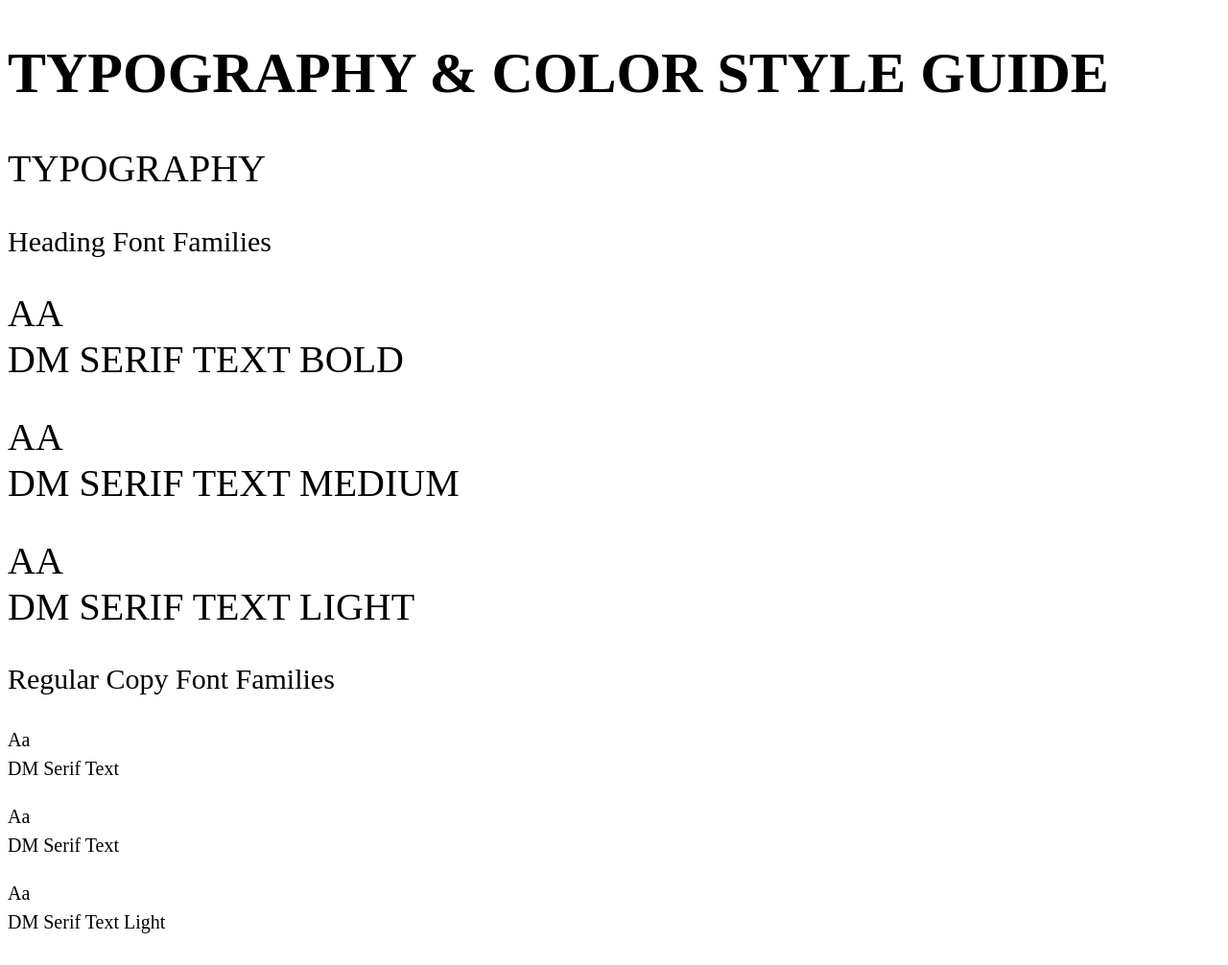
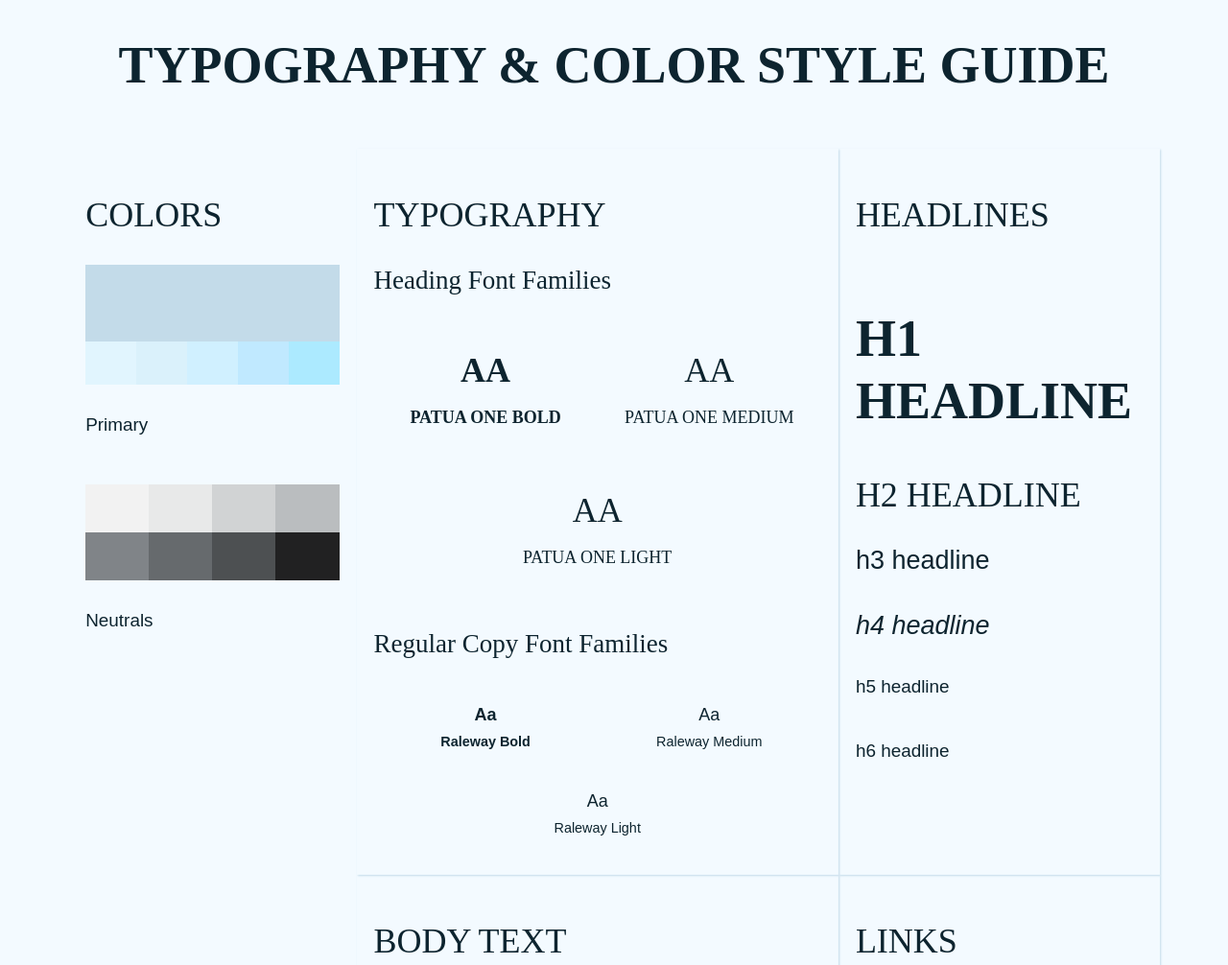
Before and after one commit to ENG317/css-exercises, a plain HTML site: page 3-typography/britt/professional.html in a window 1280 px wide. Shown: the top 1006 px of the page at 96% size. Drawn offline with Linux system fonts and the light colour scheme; files that its build step writes are made by us from their sources; a web font is replaced by a local one.

Commit message:
TYPOGRAPHY IS DONE!!!!
I did it!!

```diff
--- a/2-sizing-units/css/britt.css
+++ b/2-sizing-units/css/britt.css
@@ -75,11 +75,14 @@
 .wireframe {
   p {
     line-height: 1;
+    font-size: 20px;
   }
   & .biggerimage {
     float: left;
+    width: auto;
   }
   & .smallerimage {
     float: right;
+    width: auto;
   }
 }
--- a/3-typography/britt/css/fancy.css
+++ b/3-typography/britt/css/fancy.css
@@ -37,43 +37,36 @@
 =============*/
 
 :root {
-  --backgroundColor: #fff;
-  --foregroundColor: #111;
+  --backgroundColor: #f3faff;
+  --foregroundColor: #0d242f;
 
-  --primaryColor: #03a9f4;
-  --primaryShade1: #e1f5fe;
-  --primaryShade2: #b3e5fc;
-  --primaryShade3: #4fc3f7;
-  --primaryShade4: #0288d1;
-  --primaryShade5: #0277bd;
+  --primaryColor: #285463;
+  --primaryShade1: #bedbe1;
+  --primaryShade2: #85bfd1;
+  --primaryShade3: #61aebc;
+  --primaryShade4: #265c6a;
+  --primaryShade5: #11576b;
 
-  --secondaryColor: #673ab7;
-  --secondaryShade1: #ede7f6;
-  --secondaryShade2: #d1c4e9;
-  --secondaryShade3: #9575cd;
-  --secondaryShade4: #512da8;
-  --secondaryShade5: #311b92;
+  --secondaryColor: #342112;
+  --secondaryShade1: #efe2d6;
+  --secondaryShade2: #be936b;
+  --secondaryShade3: #8f6b49;
+  --secondaryShade4: #644127;
+  --secondaryShade5: #4e2f1c;
 
-  --accentColor: #009688;
-  --accentShade1: #e0f2f1;
-  --accentShade2: #b2dfdb;
-  --accentShade3: #4db6ac;
-  --accentShade4: #00796b;
-  --accentShade5: #004d40;
+  /* --accentColor: #f1b211;
+  --accentShade1: #f9f1dc;
+  --accentShade2: #f4dea7;
+  --accentShade3: #f2cb69;
+  --accentShade4: #f0bb34;
+  --accentShade5: #b68300;
 
-  --accent2Color: #8bc34a;
-  --accent2Shade1: #e7f6d5;
-  --accent2Shade2: #c5e1a5;
-  --accent2Shade3: #aed581;
-  --accent2Shade4: #689f38;
-  --accent2Shade5: #558b2f;
-
-  --accent3Color: #f44336;
-  --accent3Shade1: #ffdde0;
-  --accent3Shade2: #ffcdd2;
-  --accent3Shade3: #ef9a9a;
-  --accent3Shade4: #d32f2f;
-  --accent3Shade5: #b71c1c;
+  --accent2Color: #009688;
+  --accent2Shade1: #e0f2f1;
+  --accent2Shade2: #b2dfdb;
+  --accent2Shade3: #64babe;
+  --accent2Shade4: #429499;
+  --accent2Shade5: #1d7b80; */
 
   --neutralShade1: #f2f2f2;
   --neutralShade2: #e8e9e9;
@@ -87,10 +80,13 @@
   --grayColor: #999;
   --lightGrayColor: #ddd;
 
+  --background-color: #efede9;
+  --font-color: #251403;
+  --accent-color: #41757e;
+
   /* Fonts */
   --copyFontFamily: "Poppins", sans-serif;
-  --headingFontFamily: "Exo 2", serif;
-  /* Change default root font size (16px), if desired */
+  --headingFontFamily: "Corinthia", serif;
   font-size: 18px;
 
   /* You can also use it for generally applied sizing and spacing. */
@@ -141,13 +137,11 @@ h1 {
   /* Check out the clamp() method! */
   font-size: clamp(2.5rem, 3rem, 3.5rem);
   line-height: 1.2;
-  text-transform: uppercase;
 }
 h2 {
   font-weight: 500;
   font-size: clamp(1.75rem, 2rem, 2.5rem);
   line-height: 1.2;
-  text-transform: uppercase;
 }
 h3 {
   font-weight: 500;
--- a/3-typography/britt/css/professional.css
+++ b/3-typography/britt/css/professional.css
@@ -7,7 +7,6 @@
   1. Import your own fonts via https://fonts.google.com. Be sure to revise the family names in the CSS and in the HTML
 ==============*/
 
-/* serif font */
 @import url("https://fonts.googleapis.com/css2?family=DM+Serif+Text:ital@0;1&display=swap");
 
 /*============
@@ -37,16 +36,70 @@
 =============*/
 
 :root {
+  --backgroundColor: #f3faff;
+  --foregroundColor: #0d242f;
+
+  --primaryColor: #c3dbe9;
+  --primaryShade1: #e1f5fe;
+  --primaryShade2: #daf1fb;
+  --primaryShade3: #d0f0ff;
+  --primaryShade4: #c0e9ff;
+  --primaryShade5: #aceaff;
+
+  /* --secondaryColor: #f44336;
+  --secondaryShade1: #ffdde0;
+  --secondaryShade2: #ffcdd2;
+  --secondaryShade3: #ef9a9a;
+  --secondaryShade4: #d32f2f;
+  --secondaryShade5: #b71c1c;
+
+  --accentColor: #f1b211;
+  --accentShade1: #f9f1dc;
+  --accentShade2: #f4dea7;
+  --accentShade3: #f2cb69;
+  --accentShade4: #f0bb34;
+  --accentShade5: #b68300;
+
+  --accent2Color: #009688;
+  --accent2Shade1: #e0f2f1;
+  --accent2Shade2: #b2dfdb;
+  --accent2Shade3: #64babe;
+  --accent2Shade4: #429499;
+  --accent2Shade5: #1d7b80; */
+
+  --neutralShade1: #f2f2f2;
+  --neutralShade2: #e8e9e9;
+  --neutralShade3: #d1d3d4;
+  --neutralShade4: #babdbf;
+  --neutralShade5: #808488;
+  --neutralShade6: #666a6d;
+  --neutralShade7: #4d5052;
+  --neutralShade8: #212122;
+
+  --grayColor: #999;
+  --lightGrayColor: #ddd;
+
   /* Fonts */
-  --copyFontFamily: "DM Serif Text", serif;
-  --headingFontFamily: "DM Serif Text", serif;
+  --copyFontFamily: "DM Serif Text", sans-serif;
+  --headingFontFamily: "Patua One", serif;
   /* Change default root font size (16px), if desired */
-  font-size: 20px;
+  font-size: 18px;
 
   /* You can also use it for generally applied sizing and spacing. */
   --borderRadius: 6px;
   --boxShadow: 0 2px 5px rgba(#333, 0.2);
 }
+
+/*
+  After you define your color schemes above, revise the color and typography rulesets below in accordance with your desired new font families, weights, line-heights, etc. You can even modify which variables are being used.
+*/
+
+/* GENERAL COLOR SCHEME */
+body {
+  background: var(--backgroundColor);
+  color: var(--foregroundColor);
+}
+
 /*==========
   TYPOGRAPHY
 ===========*/
@@ -113,3 +166,46 @@ h6 {
 a {
   font-weight: 500;
 }
+
+/* Default Font Colors & Styling */
+
+/* default links */
+a {
+  color: var(--foregroundColor);
+  border-bottom: 2px dashed;
+  cursor: pointer;
+  transition: 0.4s;
+}
+a:hover {
+  background-color: var(--accentColor);
+  border-bottom: 3px solid var(--secondaryShade5);
+  transition: 0.4s;
+}
+
+/* primary color links */
+a.primary {
+  color: var(--primaryColor);
+  border-bottom: 2px dashed;
+  cursor: pointer;
+  transition: 0.4s;
+}
+a.primary:hover {
+  color: var(--primaryShade1);
+  background-color: var(--primaryShade4);
+  border-bottom: 3px solid var(--secondaryColor);
+  transition: 0.4s;
+}
+
+/* secondary color links */
+a.secondary {
+  color: var(--secondaryShade5);
+  border-bottom: 2px dashed;
+  cursor: pointer;
+  transition: 0.4s;
+}
+a.secondary:hover {
+  color: var(--secondaryShade1);
+  background-color: var(--secondaryShade5);
+  border-bottom: 3px solid var(--primaryColor);
+  transition: 0.4s;
+}
--- /dev/null
+++ b/3-typography/britt/css/sg-1.css
@@ -0,0 +1,2 @@
+@import url(professional.css);
+@import url(sg-main.css);
--- /dev/null
+++ b/3-typography/britt/css/sg-2.css
@@ -0,0 +1,2 @@
+@import url(fancy.css);
+@import url(sg-main.css);
--- /dev/null
+++ b/3-typography/britt/css/sg-main.css
@@ -0,0 +1,292 @@
+/*##########################################
+
+  !!!!IGNORE!!!!
+  STYLES BELOW ARE SPECIFIC TO THE STYLE GUIDE
+  DO NOT COPY-PASTE THESE STYLES
+
+###########################################*/
+
+/*==============
+  LAYOUT STYLES
+  DO NOT CHANGE!
+===============*/
+
+.main_banner {
+  h1 {
+    text-align: center;
+  }
+}
+
+/*Large Screen Layout*/
+main {
+  width: 90%;
+  margin: 3em auto;
+  display: grid;
+  grid-template-columns: 30ch repeat(5, minmax(50px,1fr));
+  grid-template-areas:
+  "colors typography typography typography headlines headlines"
+  "colors bodyex bodyex bodyex links links";
+  color: var(--foregroundColor);
+  text-align: left;
+
+  &> section:not(:first-child) {
+    box-shadow: 1px 1px 2px 0px var(--primaryColor);
+  }
+
+  /* Grid Areas */
+  .colors { grid-area: colors; background-color: var(--secondaryShade1); box-shadow: 2px 2px 3px -1px var(--secondaryShade2);}
+  .typography { grid-area: typography; }
+  .headlines { grid-area: headlines; }
+  .body_text_example { grid-area: bodyex; }
+  .links { grid-area: links; }
+
+  .colors,.typography,.headlines,.body_text_example,.links {
+    padding: 1rem;
+  }
+  .links > div { margin: 2rem 0; }
+
+  /*=============================
+    COLOR PALLETTE
+    DO NOT change anything below!
+  ==============================*/
+  .colors {
+
+    .palette {
+      display: grid;
+      grid: 80px 45px min-content/repeat(5, minmax(50px, 1fr));
+      margin-bottom: 1em;
+    }
+    .palette__main {
+      grid-column: span 5;
+    }
+    .palette h5 {
+      grid-column: span 5;
+      text-align: left;
+    }
+    .palette.main div:nth-child(1) {
+      background: var(--primaryColor);
+    }
+    .palette.main div:nth-child(2) {
+      background: var(--primaryShade1);
+    }
+    .palette.main div:nth-child(3) {
+      background: var(--primaryShade2);
+    }
+    .palette.main div:nth-child(4) {
+      background: var(--primaryShade3);
+    }
+    .palette.main div:nth-child(5) {
+      background: var(--primaryShade4);
+    }
+    .palette.main div:nth-child(6) {
+      background: var(--primaryShade5);
+    }
+    .palette.secondary div:nth-child(1) {
+      background: var(--secondaryColor);
+    }
+    .palette.secondary div:nth-child(2) {
+      background: var(--secondaryShade1);
+    }
+    .palette.secondary div:nth-child(3) {
+      background: var(--secondaryShade2);
+    }
+    .palette.secondary div:nth-child(4) {
+      background: var(--secondaryShade3);
+    }
+    .palette.secondary div:nth-child(5) {
+      background: var(--secondaryShade4);
+    }
+    .palette.secondary div:nth-child(6) {
+      background: var(--secondaryShade5);
+    }
+    .palette.accent1 div:nth-child(1) {
+      background: var(--accentColor);
+    }
+    .palette.accent1 div:nth-child(2) {
+      background: var(--accentShade1);
+    }
+    .palette.accent1 div:nth-child(3) {
+      background: var(--accentShade2);
+    }
+    .palette.accent1 div:nth-child(4) {
+      background: var(--accentShade3);
+    }
+    .palette.accent1 div:nth-child(5) {
+      background: var(--accentShade4);
+    }
+    .palette.accent1 div:nth-child(6) {
+      background: var(--accentShade5);
+    }
+    .palette.accent2 div:nth-child(1) {
+      background: var(--accent2Color);
+    }
+    .palette.accent2 div:nth-child(2) {
+      background: var(--accent2Shade1);
+    }
+    .palette.accent2 div:nth-child(3) {
+      background: var(--accent2Shade2);
+    }
+    .palette.accent2 div:nth-child(4) {
+      background: var(--accent2Shade3);
+    }
+    .palette.accent2 div:nth-child(5) {
+      background: var(--accent2Shade4);
+    }
+    .palette.accent2 div:nth-child(6) {
+      background: var(--accent2Shade5);
+    }
+    .palette.accent3 div:nth-child(1) {
+      background: var(--accent3Color);
+    }
+    .palette.accent3 div:nth-child(2) {
+      background: var(--accent3Shade1);
+    }
+    .palette.accent3 div:nth-child(3) {
+      background: var(--accent3Shade2);
+    }
+    .palette.accent3 div:nth-child(4) {
+      background: var(--accent3Shade3);
+    }
+    .palette.accent3 div:nth-child(5) {
+      background: var(--accent3Shade4);
+    }
+    .palette.accent3 div:nth-child(6) {
+      background: var(--accent3Shade5);
+    }
+    .palette.neutrals {
+      grid-template-rows: repeat(2, 50px) min-content;
+      grid-template-columns: repeat(4, 1fr);
+    }
+    .palette.neutrals div:nth-child(1) {
+      background: var(--neutralShade1);
+    }
+    .palette.neutrals div:nth-child(2) {
+      background: var(--neutralShade2);
+    }
+    .palette.neutrals div:nth-child(3) {
+      background: var(--neutralShade3);
+    }
+    .palette.neutrals div:nth-child(4) {
+      background: var(--neutralShade4);
+    }
+    .palette.neutrals div:nth-child(5) {
+      background: var(--neutralShade5);
+      grid-row: 2;
+    }
+    .palette.neutrals div:nth-child(6) {
+      background: var(--neutralShade6);
+      grid-row: 2;
+    }
+    .palette.neutrals div:nth-child(7) {
+      background: var(--neutralShade7);
+      grid-row: 2;
+    }
+    .palette.neutrals div:nth-child(8) {
+      background: var(--neutralShade8);
+      grid-row: 2;
+    }
+  }
+
+  /* Font Family Cases */
+  .font-family {
+    display: flex;
+    flex-wrap: wrap;
+    justify-content: space-between;
+    text-align: center;
+  }
+  .font-family > div {
+    flex: 1 1 30%;
+    min-width: 10em;
+  }
+
+  /* First Level Font */
+  .font__first-level { font-family: var(--headingFontFamily); }
+  .font__first-level > span { font-size: 1rem; }
+
+  /* Second Level Font */
+  .font__second-level { font-family: var(--copyFontFamily);}
+  .font__second-level > span { font-size: 0.8rem; }
+
+  /* Display Level Font */
+  .font__display-level { font-family: var(--displayFontFamily);}
+  .font__display-level > span { font-size: 0.8rem; }
+
+  /* General Font Weights */
+  .font-family-bold > * { font-weight: 900; }
+  .font-family-medium > * { font-weight: 500; }
+  .font-family-light > * { font-weight: 300; }
+
+  .font-example {
+    display: flex;
+    flex-wrap: wrap;
+  }
+  .font-example > div {
+    flex: 1 1 45%;
+    min-width: 16em;
+  }
+  .font-example p {
+    margin-bottom: 15px;
+  }
+}
+
+/* MEDIA QUERIES
+  DO NOT change anything below!
+=============================*/
+
+/* Small Screens */
+@media (max-width: 974px) {
+  main {
+    width: 100%;
+    grid-template-columns: 1fr 1fr;
+    grid-template-areas:
+    "colors colors"
+    "typography typography"
+    "headlines headlines"
+    "bodyex bodyex"
+    "links links"
+    ;
+  }
+
+  .colors {
+    display: flex;
+    flex-wrap: wrap;
+    gap: 1rem;
+  }
+  .colors > h2 {
+    flex: 1 1 800px;
+    align-self: center;
+  }
+
+  .palette {
+    grid: 80px 45px min-content/repeat(5, minmax(10px,50px));
+    box-shadow: 1px 1px 1px 1px var(--primaryShade5);
+  }
+
+  .palette.neutrals {
+    grid-template-columns: repeat(5, minmax(10px,50px));
+  }
+
+  .colors, .typography, .headlines, .body_text_example, .links {
+    padding: 1rem 8px;
+  }
+}
+
+/* Medium Screens */
+@media (min-width: 975px) and (max-width: 1200px) {
+  main {
+    grid-template-columns: 30ch auto auto;
+    grid-template-areas:
+    "colors typography typography"
+    "colors headlines headlines"
+    "colors bodyex links";
+  }
+
+  .typography {
+    padding-bottom: 40px;
+  }
+
+  .font-family {
+    flex-wrap: nowrap;
+    text-align: left;
+  }
+}
--- a/3-typography/britt/professional.html
+++ b/3-typography/britt/professional.html
@@ -9,7 +9,7 @@
     <meta name="viewport" content="width=device-width, initial-scale=1" />
     <title>Template Style Guide</title>
     <!-- Important! If you change the CSS filenames, update the @import url() filepaths -->
-    <link rel="stylesheet" href="professional.css" />
+    <link rel="stylesheet" href="css/sg-1.css" />
   </head>
   <body>
     <!--
@@ -22,7 +22,74 @@
     <header class="main_banner">
       <h1>Typography &amp; Color Style Guide</h1>
     </header>
+
     <main>
+      <!-- COLOR PALLETE -->
+      <section class="colors">
+        <h2>colors</h2>
+        <div class="palette main">
+          <div class="palette__main"></div>
+          <div class="palette__shade"></div>
+          <div class="palette__shade"></div>
+          <div class="palette__shade"></div>
+          <div class="palette__shade"></div>
+          <div class="palette__shade"></div>
+          <div class="palette__shade"></div>
+          <h5>Primary</h5>
+        </div>
+        <!-- <div class="palette secondary">
+          <div class="palette__main"></div>
+          <div class="palette__shade"></div>
+          <div class="palette__shade"></div>
+          <div class="palette__shade"></div>
+          <div class="palette__shade"></div>
+          <div class="palette__shade"></div>
+          <div class="palette__shade"></div>
+          <h5>Secondary</h5>
+        </div>
+        <div class="palette accent1">
+          <div class="palette__main"></div>
+          <div class="palette__shade"></div>
+          <div class="palette__shade"></div>
+          <div class="palette__shade"></div>
+          <div class="palette__shade"></div>
+          <div class="palette__shade"></div>
+          <div class="palette__shade"></div>
+          <h5>Accent #1</h5>
+        </div> -->
+        <!-- <div class="palette accent2">
+        <div class="palette__main"></div>
+        <div class="palette__shade"></div>
+        <div class="palette__shade"></div>
+        <div class="palette__shade"></div>
+        <div class="palette__shade"></div>
+        <div class="palette__shade"></div>
+        <div class="palette__shade"></div>
+        <h5>Accent #2</h5>
+      </div>
+      <div class="palette accent3">
+        <div class="palette__main"></div>
+        <div class="palette__shade"></div>
+        <div class="palette__shade"></div>
+        <div class="palette__shade"></div>
+        <div class="palette__shade"></div>
+        <div class="palette__shade"></div>
+        <div class="palette__shade"></div>
+        <h5>Accent #3</h5>
+      </div> -->
+        <div class="palette neutrals">
+          <div class="palette__shade"></div>
+          <div class="palette__shade"></div>
+          <div class="palette__shade"></div>
+          <div class="palette__shade"></div>
+          <div class="palette__shade"></div>
+          <div class="palette__shade"></div>
+          <div class="palette__shade"></div>
+          <div class="palette__shade"></div>
+          <h5>Neutrals</h5>
+        </div>
+      </section>
+
       <!-- TYPOGRAPHY -->
       <section class="typography">
         <h2>typography</h2>
@@ -33,21 +100,21 @@
             <h2 class="font__first-level">
               Aa
               <br />
-              <span>DM Serif Text Bold</span>
+              <span>Patua One Bold</span>
             </h2>
           </div>
           <div class="font-family-medium">
             <h2 class="font__first-level">
               Aa
               <br />
-              <span>DM Serif Text Medium</span>
+              <span>Patua One Medium</span>
             </h2>
           </div>
           <div class="font-family-light">
             <h2 class="font__first-level">
               Aa
               <br />
-              <span>DM Serif Text Light</span>
+              <span>Patua One Light</span>
             </h2>
           </div>
         </div>
@@ -58,21 +125,21 @@
             <p class="font__second-level">
               Aa
               <br />
-              <span>DM Serif Text</span>
+              <span>Raleway Bold</span>
             </p>
           </div>
           <div class="font-family-medium">
             <p class="font__second-level">
               Aa
               <br />
-              <span>DM Serif Text</span>
+              <span>Raleway Medium</span>
             </p>
           </div>
           <div class="font-family-light">
             <p class="font__second-level">
               Aa
               <br />
-              <span>DM Serif Text Light</span>
+              <span>Raleway Light</span>
             </p>
           </div>
         </div>
```
Also changed, not shown: 3-typography/britt/fancy.html (+27 -20 lines).
